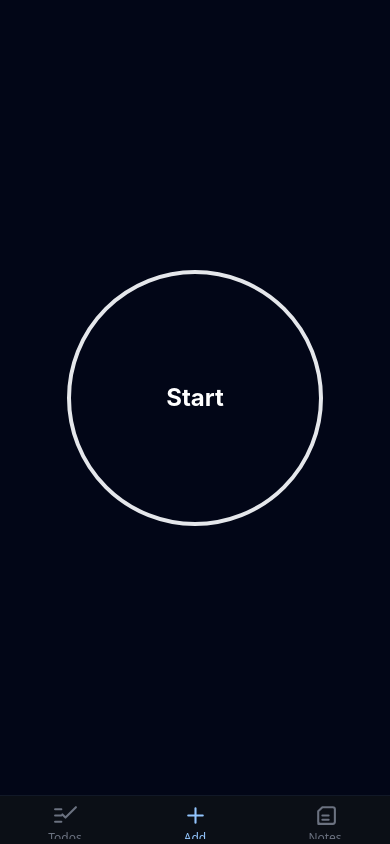
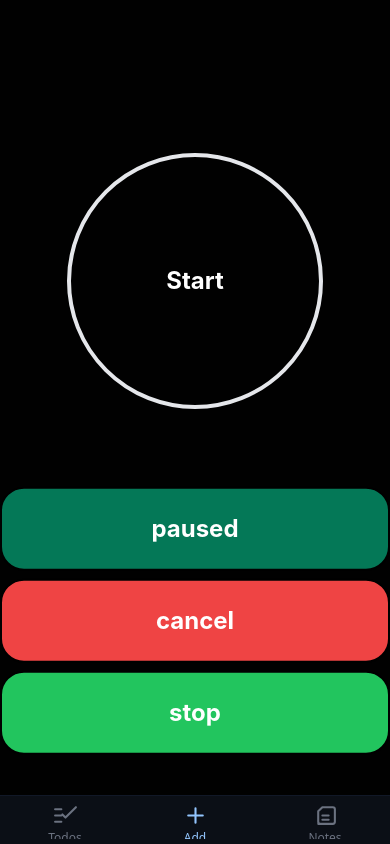
Before and after one commit to MagnusCarlsen26/todo-and-thought-organizer, a React Native app in the folder app/: screen /Add in a window 390 px wide. Built offline with nearby package versions, Linux system fonts and the light colour scheme; what react-native-worklets would draw is missing.

Commit message:
feat: layout of start and state buttons done

```diff
--- a/app/src/tabs/AddScreen.tsx
+++ b/app/src/tabs/AddScreen.tsx
@@ -1,34 +1,66 @@
-import { Text, View, Pressable } from 'react-native';
-import React, { useState, useEffect } from 'react';
+import { Text, View, Pressable, Animated } from 'react-native';
+import React, { useState, useEffect, useRef } from 'react';
 
 import Wave from '../components/Wave';
 import { COLOR_TRANSITION } from '../assets/themes/addScreenThemes';
 
+type ScreenStates = "idle"
+    | "recording"
+    | "paused"
+    | "processing"
+
 export default function ViewTodos() {
-    const [isRecording, setIsRecording] = useState(false);
+
+    const [currState, setCurrState] = useState<ScreenStates>("idle");
     const [colorIndex, setColorIndex] = useState(0);
+    const scaleAnim = useRef(new Animated.Value(1)).current;
+    const firstRender = useRef(true);
 
     useEffect(() => {
-        if (isRecording) {
-            const interval = setInterval(() => {
+        if (firstRender.current) {
+            firstRender.current = false;
+            return;
+        }
+
+        // // Animate scale when isRecording changes
+        // Animated.timing(scaleAnim, {
+        //     toValue: currState === "recording" ? 1 : 0,
+        //     duration: 300,
+        //     useNativeDriver: true,
+        // }).start();
+
+        // Cycle border color when recording
+        let interval: NodeJS.Timeout | undefined;
+        if (currState === "recording") {
+            interval = setInterval(() => {
                 setColorIndex((prev) => (prev + 1) % COLOR_TRANSITION.length);
             }, 1000);
-                return () => clearInterval(interval);
         }
 
-    }, [isRecording]);
+        // Clear interval on cleanup
+        return () => {
+            if (interval) clearInterval(interval);
+        };
+    }, [currState]);
 
     return (
-        <View className="flex-1 bg-slate-950 justify-center items-center">
-            <Pressable
-                onPress={() => setIsRecording(!isRecording)}
-                className="border-4 border-gray-200 w-64 aspect-square justify-center items-center rounded-full transition-all duration-300"
+        <View className="h-screen w-screen">
+            <View
+                className="relative h-full w-full"
                 style={{
                     borderColor: COLOR_TRANSITION[colorIndex],
                 }}
             >
 
-                {isRecording ? (
+                <Pressable
+                    onPress={() => setCurrState(currState === "recording" ? "idle" : "recording")}
+                    className="absolute top-1/3 left-1/2 -translate-x-1/2 -translate-y-1/2 border-4 border-gray-200 w-64 aspect-square justify-center items-center rounded-full transition-all duration-300"
+                    style={{
+                        borderColor: COLOR_TRANSITION[colorIndex],
+                    }}
+                >
+
+                    {currState === "recording" ? (
                         <View className="grid grid-rows-[3fr_1fr]">
                             <View className="flex justify-center items-center">
                                 <Wave />
@@ -46,5 +78,28 @@ export default function ViewTodos() {
                 </Pressable>
 
             </View>
+
+            <View className="absolute bottom-0 -translate-y-1/3 flex-column justify-center items-center gap-2 w-full mt-16">
+                {stateTransitionButton("paused", setCurrState, "bg-emerald-700")}
+                {stateTransitionButton("cancel", setCurrState, "bg-red-500")}
+                {stateTransitionButton("stop", setCurrState, "bg-green-500")}
+            </View>
+
+        </View>
     );
 }
+
+function stateTransitionButton(
+    state: string,
+    setCurrState: (state: ScreenStates) => void,
+    bgColor: string
+) {
+    return (
+        <Pressable
+            onPress={() => setCurrState(state)}
+            className={`${bgColor} w-full py-6 border-2 rounded-3xl`}
+        >
+            <Text className="text-white text-center font-bold text-2xl">{state}</Text>
+        </Pressable>
+    );
+}
```
Lines whose indentation alone changed are shown as unchanged.
